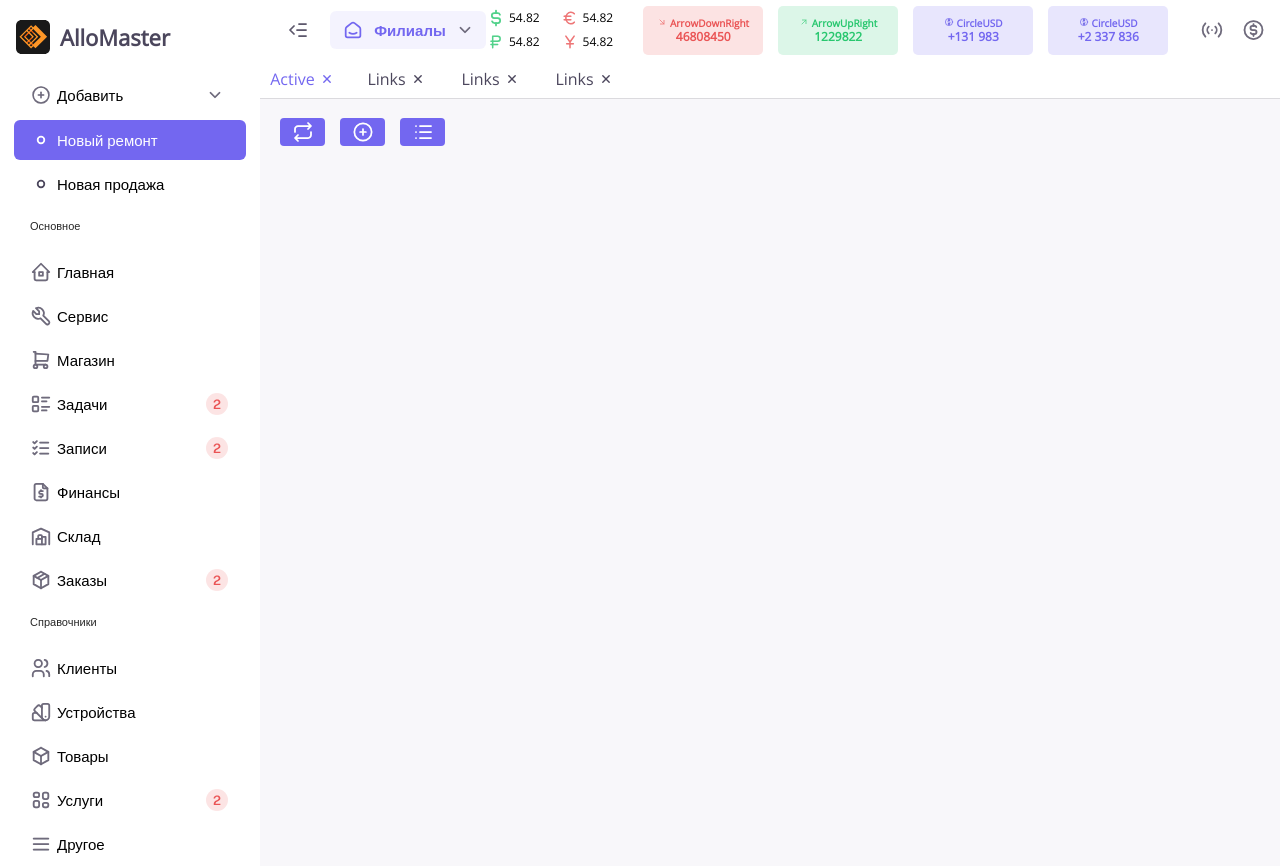
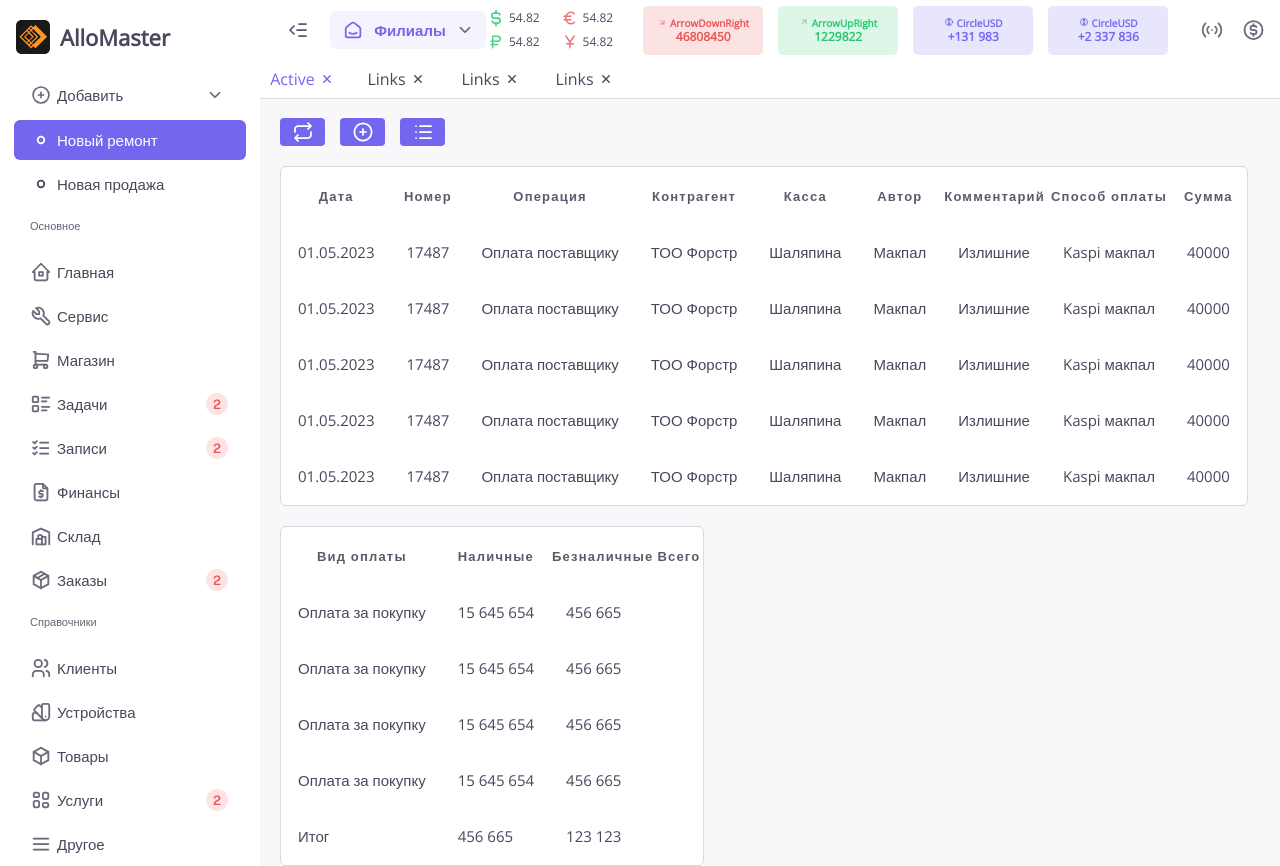
Before and after one commit to Aidar05/srm-project, a Vue app: page / in a window 1280 px wide. Shown: the top 866 px of the page. Built offline with nearby package versions, Linux system fonts and the light colour scheme.

Commit message:
Сделал изначальную версию таблиц. Надо доработать

```diff
--- a/src/assets/css/content.css
+++ b/src/assets/css/content.css
@@ -28,3 +28,32 @@
   width: 24px;
   height: 24px;
 }
+
+
+table{
+  background-color: white;
+  border: 1px solid rgba(219, 218, 222, 1);
+  border-radius: 6px;
+  margin-top: 20px;
+}
+
+.row{
+  height: 54px;
+  border: 1px solid rgb(44, 43, 46);
+}
+
+.column-names{
+  font-size: 13px;
+  font-weight: 600;
+  line-height: 15px;
+  letter-spacing: 1.2px;
+  color: rgba(93, 89, 108, 1)
+}
+
+.row-element{
+  font-size: 15px;
+  font-weight: 400;
+  line-height: 27px;
+  padding: 0 15px 0 15px;
+  color: var(--text-color);
+}
--- a/src/assets/css/global.css
+++ b/src/assets/css/global.css
@@ -11,4 +11,6 @@ body{
   margin: 0;
   font-family: var(--font-family);
   background-color: var(--body-bg-color);
+  color: var(--text-color);
+
 }
--- a/src/components/Content.vue
+++ b/src/components/Content.vue
@@ -1,18 +1,22 @@
 <template>
   <div class="content-main-container">
+    <ContentBtns :contentIcons="contentIcons"/>
 
-    <ContentBtns :contentIcons="contentIcons"/>
+    <ContentTable :tableData="tableOne" />
+
+    <ContentTable :tableData="tableTwo" />
   </div>
 </template>
 
 <script>
 import Icon from './MenuComponents/Icon.vue';
 import ContentBtns from "./ContentComponents/ContentBtns.vue"
+import ContentTable from './ContentComponents/ContentTable.vue';
 
 export default{
   name: "Content",
   components: {
-    Icon, ContentBtns
+    Icon, ContentBtns, ContentTable
   },
   data() {
     return {
@@ -20,6 +24,32 @@ export default{
         {icon: "Repeat"},
         {icon: "CirclePlus"},
         {icon: "List"}
+      ],
+      tableOne: [
+        ["Дата", "Номер", "Операция", "Контрагент", "Касса", "Автор", "Комментарий", "Способ оплаты", "Сумма"],
+        {data: "01.05.2023", id: 17487, operation: "Оплата поставщику", contragent: "ТОО Форстр", checkout: "Шаляпина",
+          author: "Макпал", comment: "Излишние", paymentMethod: "Kaspi макпал", sum: 40000, isNegative: false
+        },
+        {data: "01.05.2023", id: 17487, operation: "Оплата поставщику", contragent: "ТОО Форстр", checkout: "Шаляпина",
+          author: "Макпал", comment: "Излишние", paymentMethod: "Kaspi макпал", sum: 40000, isNegative: true
+        },
+        {data: "01.05.2023", id: 17487, operation: "Оплата поставщику", contragent: "ТОО Форстр", checkout: "Шаляпина",
+          author: "Макпал", comment: "Излишние", paymentMethod: "Kaspi макпал", sum: 40000, isNegative: false
+        },
+        {data: "01.05.2023", id: 17487, operation: "Оплата поставщику", contragent: "ТОО Форстр", checkout: "Шаляпина",
+          author: "Макпал", comment: "Излишние", paymentMethod: "Kaspi макпал", sum: 40000, isNegative: true
+        },
+        {data: "01.05.2023", id: 17487, operation: "Оплата поставщику", contragent: "ТОО Форстр", checkout: "Шаляпина",
+          author: "Макпал", comment: "Излишние", paymentMethod: "Kaspi макпал", sum: 40000, isNegative: false
+        }
+      ],
+      tableTwo: [
+        ["Вид оплаты", "Наличные", "Безналичные", "Всего"],
+        {paymentType: "Оплата за покупку", cash: "15 645 654", nonCash: "456 665", sum: "212 565 222"},
+        {paymentType: "Оплата за покупку", cash: "15 645 654", nonCash: "456 665", sum: "212 565 222"},
+        {paymentType: "Оплата за покупку", cash: "15 645 654", nonCash: "456 665", sum: "212 565 222"},
+        {paymentType: "Оплата за покупку", cash: "15 645 654", nonCash: "456 665", sum: "212 565 222"},
+        ["Итог", "456 665", "123 123", "4 654 456"]
       ]
     }
   }
--- /dev/null
+++ b/src/components/ContentComponents/ContentTable.vue
@@ -0,0 +1,30 @@
+<template>
+  <div class="content-table">
+    <table>
+
+      <!-- Названия колон таблицы -->
+      <tr class="row">
+        <th v-for="(header, index) in tableData[0]" :key="index" class="column-names">
+          {{ header }}
+        </th>
+      </tr>
+
+      <!-- Элементы таблицы -->
+      <tr v-for="(row, index) in tableData.slice(1)" :key="index" class="row">
+        <td v-for="(value, key) in Object.entries(row).slice(0, -1)" :key="key" class="row-element">
+          {{ value[1] }}
+        </td>
+      </tr>
+    </table>
+
+  </div>
+</template>
+
+<script>
+export default{
+  name: "ContentTable",
+  props: {
+    tableData: Array
+  }
+}
+</script>
```
